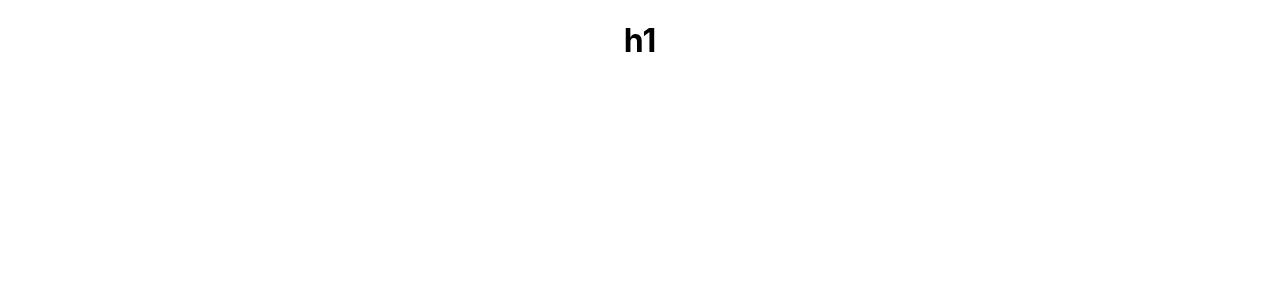
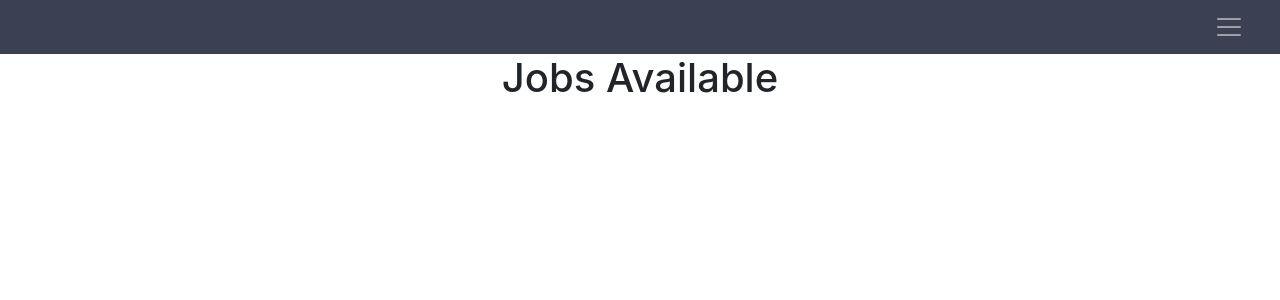
Before and after one commit to day1park/job-matcher, a React (Create React App) app: page / in a window 1280 px wide. Shown: the top 300 px of the page. Built offline with nearby package versions, Linux system fonts and the light colour scheme.

Commit message:
add navbar

```diff
--- a/src/App.js
+++ b/src/App.js
@@ -1,12 +1,14 @@
 import React, { Component } from "react";
 import "./App.css";
-import Toolbar from "./Toolbar/toolbar";
+import MainNavbar from "./Navbar/navbar";
+import Header from "./Header";
 
 class App extends Component {
   render() {
     return (
       <div className="App">
-        <Toolbar />
+        <MainNavbar />
+        <Header />
       </div>
     );
   }
--- /dev/null
+++ b/src/Header/index.js
@@ -0,0 +1,11 @@
+import React from "react";
+
+const Header = () => {
+  return (
+    <div className="Header">
+      <h1>Jobs Available</h1>
+    </div>
+  );
+};
+
+export default Header;
--- /dev/null
+++ b/src/Navbar/navbar.css
@@ -0,0 +1,7 @@
+.navbar {
+  background-color: rgb(59, 64, 83);
+}
+
+.navbar-toggler {
+  border: 0px;
+}
--- /dev/null
+++ b/src/Navbar/navbar.js
@@ -0,0 +1,54 @@
+import React, { Component } from "react";
+import {
+  Collapse,
+  Navbar,
+  NavbarToggler,
+  NavbarBrand,
+  Nav,
+  NavItem,
+  NavLink,
+  UncontrolledDropdown,
+  DropdownToggle,
+  DropdownMenu,
+  DropdownItem
+} from "reactstrap";
+import "./navbar.css";
+
+class MainNavbar extends Component {
+  constructor(props) {
+    super(props);
+
+    this.toggleNavbar = this.toggleNavbar.bind(this);
+    this.state = {
+      collapsed: true
+    };
+  }
+
+  toggleNavbar() {
+    this.setState({
+      collapsed: !this.state.collapsed
+    });
+  }
+  render() {
+    return (
+      <div className="navbar-containter">
+        <Navbar dark>
+          <NavbarBrand href="/" className="mr-auto" />
+          <NavbarToggler onClick={this.toggleNavbar} className="mr-2" />
+          <Collapse isOpen={!this.state.collapsed} navbar>
+            <Nav navbar>
+              <NavItem>
+                <NavLink href="/components/">Components</NavLink>
+              </NavItem>
+              <NavItem>
+                <NavLink href="">GitHub</NavLink>
+              </NavItem>
+            </Nav>
+          </Collapse>
+        </Navbar>
+      </div>
+    );
+  }
+}
+
+export default MainNavbar;
--- a/src/Toolbar/toolbar.js
+++ /dev/null
@@ -1,11 +0,0 @@
-import React from "react";
-
-const Toolbar = () => {
-  return (
-    <div className="toolbar-container">
-      <h1>h1</h1>
-    </div>
-  );
-};
-
-export default Toolbar;
```
Also changed, not shown: package.json (+8 -1 lines), src/index.js (+7 -6 lines), 1 other file (tests, documents, lock files or other folders).
